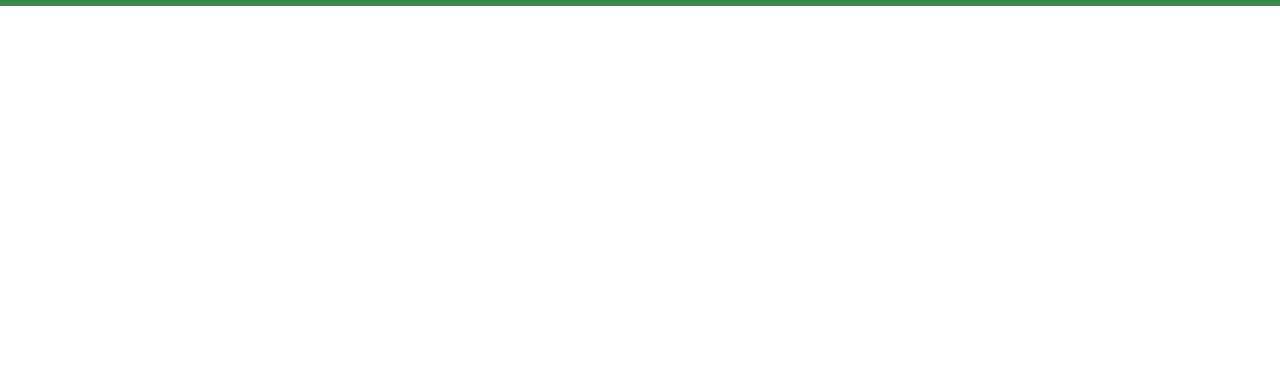
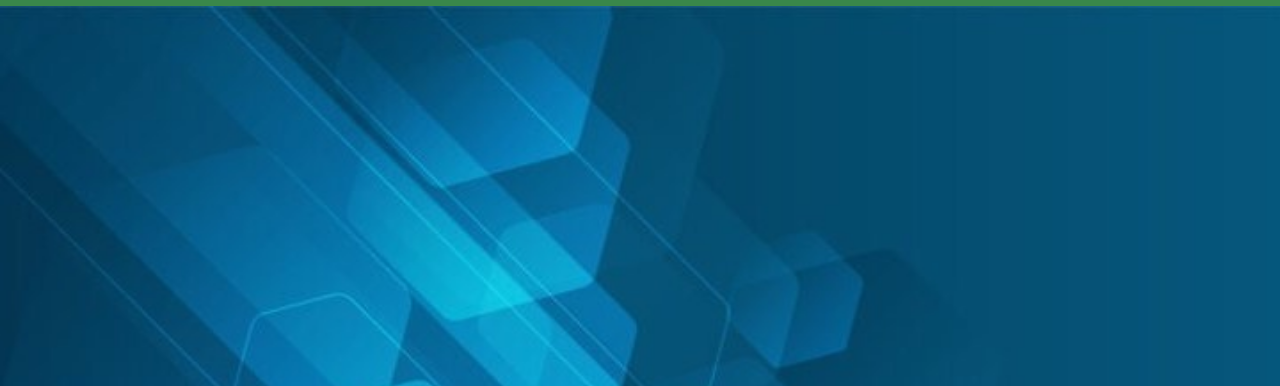
Before and after one commit to almamunsiraji/ecommerce-website-project, a plain HTML site: page index.html in a window 1280 px wide. Shown: the part 154-540 px from the top of the page. Drawn offline with Linux system fonts and the light colour scheme; the site is published under a folder, as on GitHub Pages, so addresses that start at the root find nothing.

Commit message:
2nd commit

```diff
--- a/style.css
+++ b/style.css
@@ -133,7 +133,7 @@ nav {
 .header {
   padding: 4rem;
   height: 80vh;
-  background-image: url(/image/banner-image.jpg);
+  background-image: url(./image/banner-image.jpg);
   background-attachment: fixed;
   background-size: cover;
 }
```
